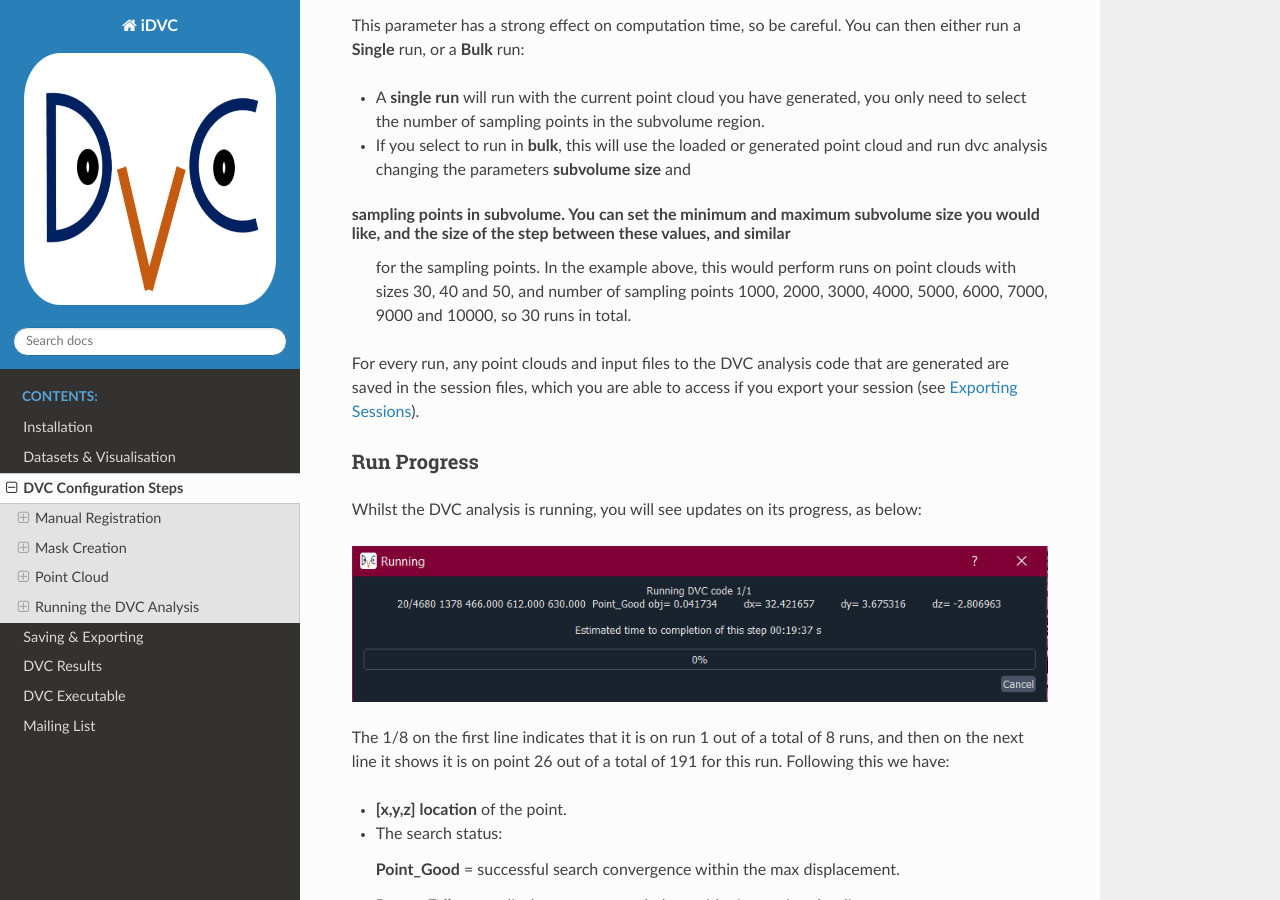
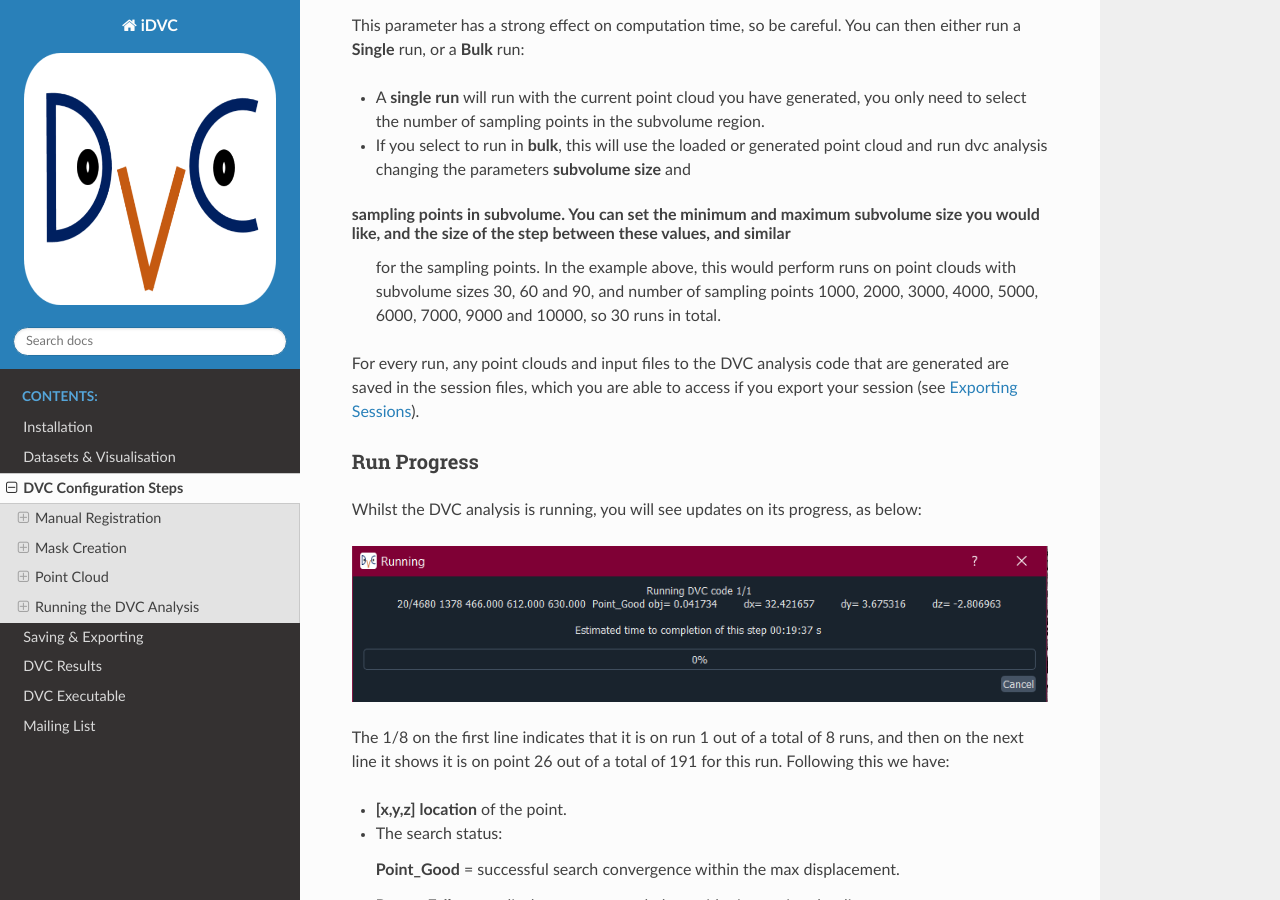
Before and after one commit to TomographicImaging/iDVC, a Sphinx documentation site: the page built from docs/source/dvc_steps.rst, in a window 1280 px wide and 900 px high, scrolled down 7499 px. Built offline with Sphinx 7.4.7 and the Read the Docs theme 2.0.0, drawn with Linux system fonts in a browser that asks for light colours.

Commit message:
Update docs/source/dvc_steps.rst

```diff
--- a/docs/source/dvc_steps.rst
+++ b/docs/source/dvc_steps.rst
@@ -188,7 +188,7 @@ You can then either run a **Single** run, or a **Bulk** run:
 - A **single run** will run with the current point cloud you have generated, you only need to select the number of sampling points in the subvolume region.
 - If you select to run in **bulk**, this will use the loaded or generated point cloud and run dvc analysis changing the parameters **subvolume size** and
 **sampling points in subvolume**. You can set the minimum and maximum subvolume size you would like, and the size of the step between these values, and similar
- for the sampling points. In the example above, this would perform runs on point clouds with sizes 30, 40 and 50, and number of sampling points 1000, 2000, 3000,
+ for the sampling points. In the example above, this would perform runs on point clouds with subvolume sizes 30, 60 and 90, and number of sampling points 1000, 2000, 3000,
  4000, 5000, 6000, 7000, 9000 and 10000, so 30 runs in total.
 
 For every run, any point clouds and input files to the DVC analysis code that are generated are saved in the session files, which you are able to access if you export your session (see :ref:`Exporting Sessions <Exporting Sessions>`).
```
